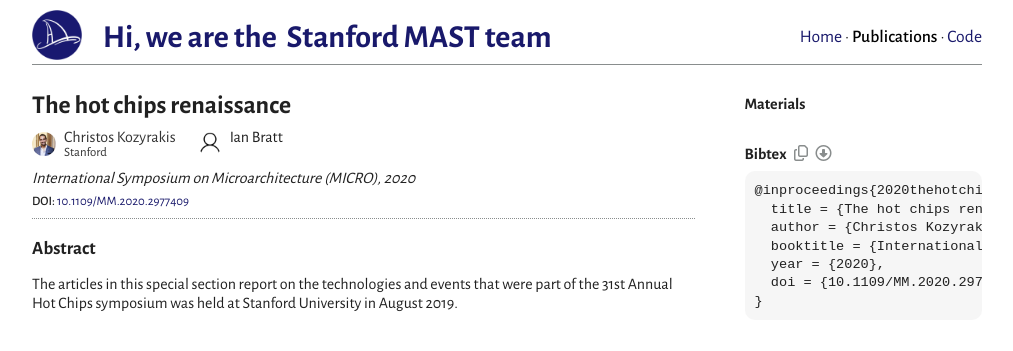
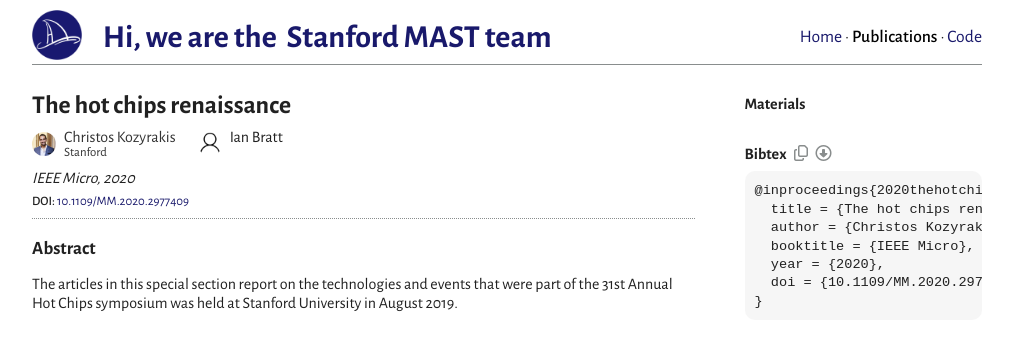
Before and after one commit to stanford-mast/stanford-mast.github.io, a Jekyll site: the page built from _pubs/2020/the_hot_chips_renaissance.md, in a window 1280 px wide. Shown: the top 351 px of the page, without its empty margins (133-1146 px from the left). Built offline with Jekyll 4.4.1, drawn with Linux system fonts in a browser that asks for light colours; nearby versions of some CDN libraries.

Commit message:
Fixes mislabelled venues

```diff
--- a/_data/venues.yml
+++ b/_data/venues.yml
@@ -238,3 +238,9 @@
   bibtex:
     type: inproceedings
     venue: booktitle
+ieeemicro:
+  short: IEEE MICRO
+  full: IEEE Micro
+  bibtex:
+    type: inproceedings
+    venue: booktitle
```
Also changed, not shown: _pubs/2013/quality_of_service_aware_scheduling_in_heterogeneous_data_centers_with_paragon.md (+1 -1 lines), _pubs/2014/quality_of_service_aware_scheduling.md (added, +14 -0 lines), _pubs/2018/uncovering_the_security_implications_of_cloud_multi_tenancy_with_bolt.md (+1 -1 lines), _pubs/2020/the_hot_chips_renaissance.md (+1 -1 lines).
